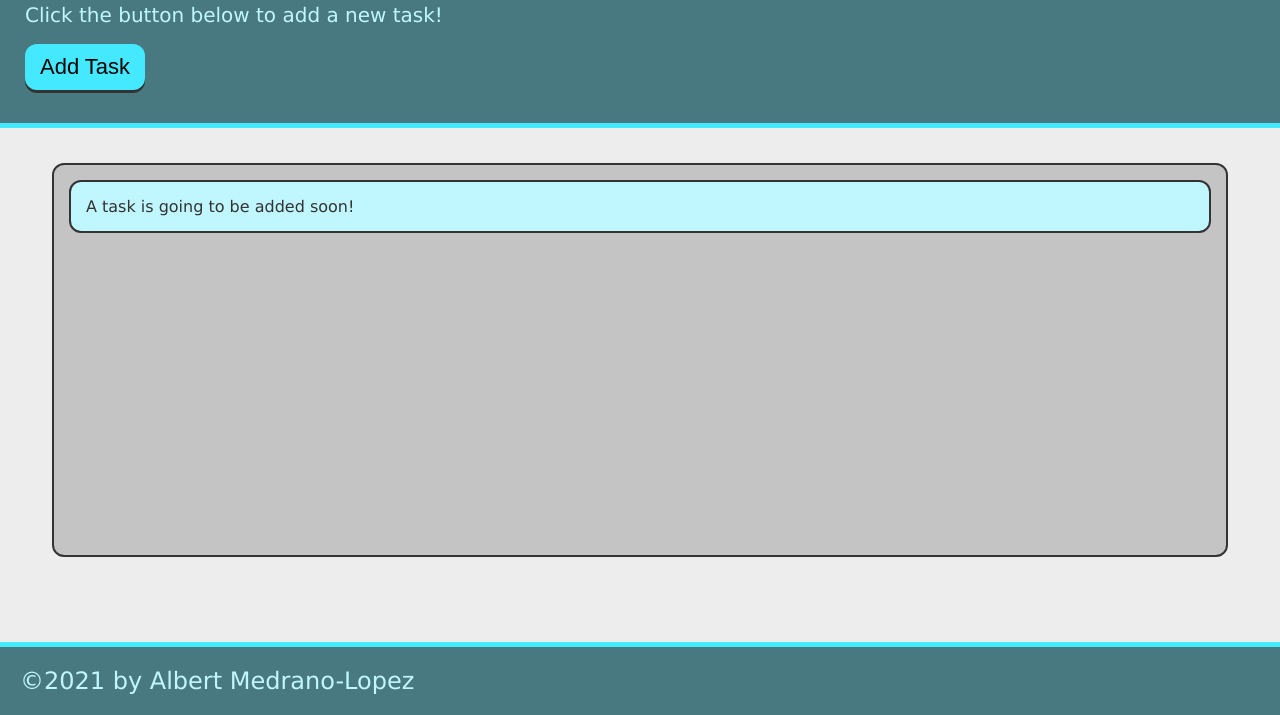
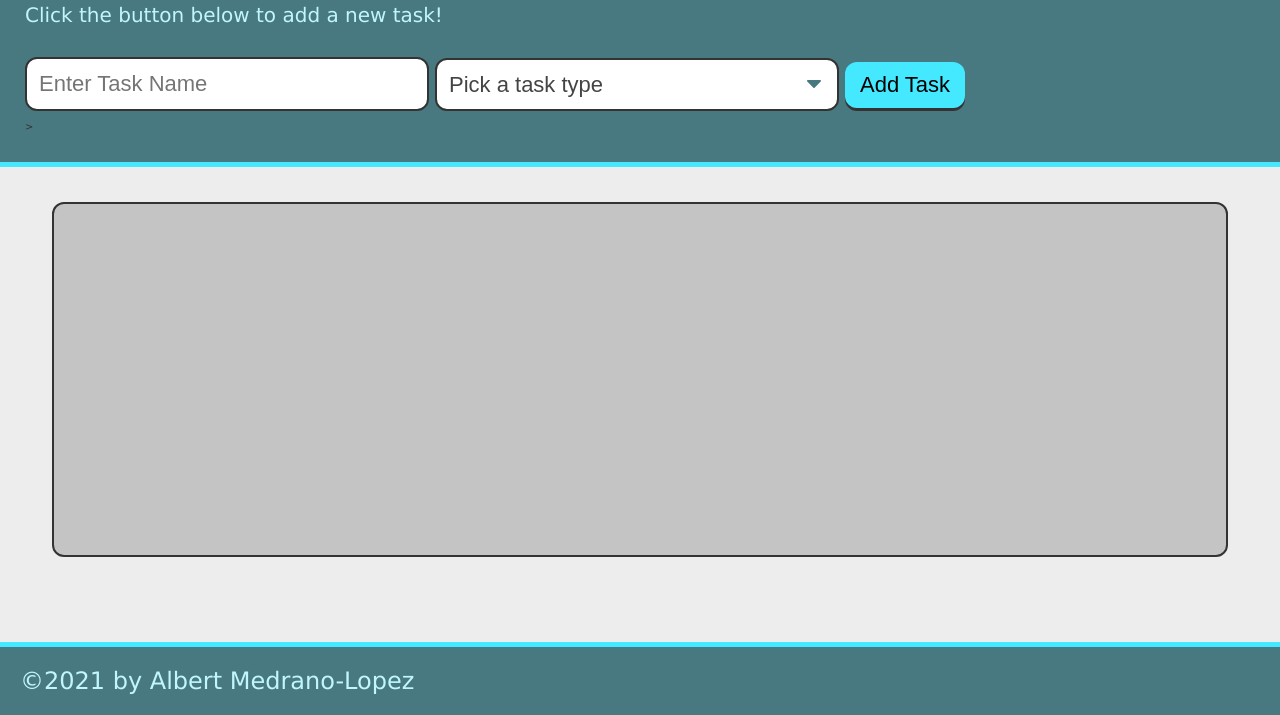
Before and after one commit to thebrrt/Taskinator, a plain HTML site: page index.html in a window 1280 px wide. Shown: the part 85-800 px from the top of the page. Drawn offline with Linux system fonts and the light colour scheme.

Commit message:
Added form for new task submission

```diff
--- a/assets/js/script.js
+++ b/assets/js/script.js
@@ -1,15 +1,17 @@
 // Global Variables
-var buttonEl = document.getElementById("#save-task");
-var tasksToDoEl = document.getElementById("#tasks-to-do");
-console.log(buttonEl);
+var formEl = document.getElementById("task-form");
+var tasksToDoEl = document.getElementById("tasks-to-do");
+console.log(formEl);
 console.log(tasksToDoEl);
 
 // Utility Functions
-var createTaskHandler = function() {
+var createTaskHandler = function(event) {
+    event.preventDefault();
+
     var listItemEl = document.createElement("li");
     listItemEl.className = "task-item";
     listItemEl.textContent = prompt("What is your new task?");
     tasksToDoEl.appendChild(listItemEl);
 };
 
-buttonEl.addEventListener("click", createTaskHandler);
+formEl.addEventListener("submit", createTaskHandler);
--- a/index.html
+++ b/index.html
@@ -12,14 +12,28 @@
     <header>
         <h1 class="page-title">Taskinator</h1>
         <p>Click the button below to add a new task!</p>
-        <button class="btn" id="#save-task">Add Task</button>
+        <form id="task-form">
+            <div class="form-group">
+                <input type="text" name="task-name" placeholder="Enter Task Name"/>
+            </div>
+            <div class="form-group">
+                <select name="task-type" class="select-dropdown">
+                    <option value="" disabled selected>Pick a task type</option>
+                    <option value="Print">URGENT & NECESSARY</option>
+                    <option value="Web">NECESSARY</option>
+                    <option value="Mobile">NEITHER</option>
+                </select>
+            </div>
+            <div class="form-group">
+                <button class="btn" id="save-task" type="submit">Add Task</button>
+            </div>
+        </form>>
     </header>
 
     <main class="page-content">
         <!-- Begin To-Do Task List -->
         <section class="task-list-wrapper">
-            <ul class="task-list" id="#tasks-to-do">
-                <li class="task-item">A task is going to be added soon!</li>
+            <ul class="task-list" id="tasks-to-do">
             </ul>
         </section>
     </main>
```
